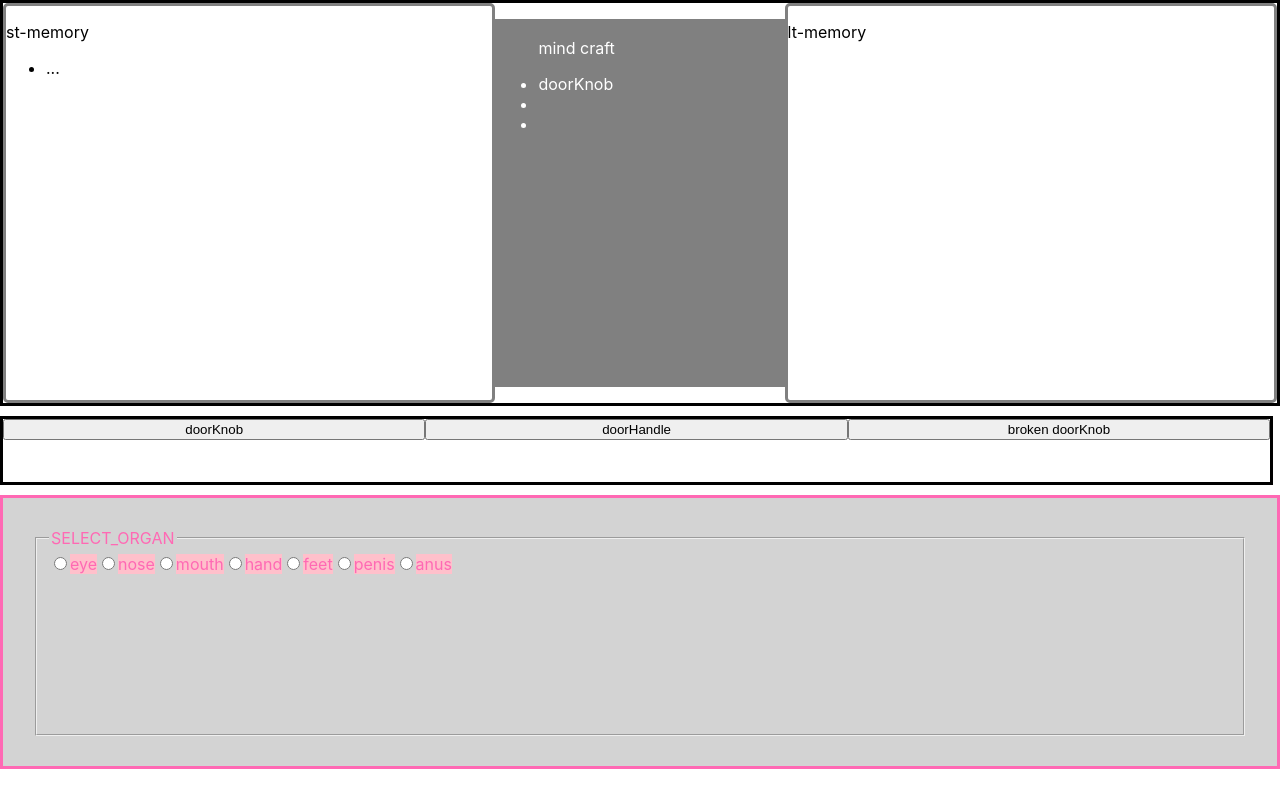
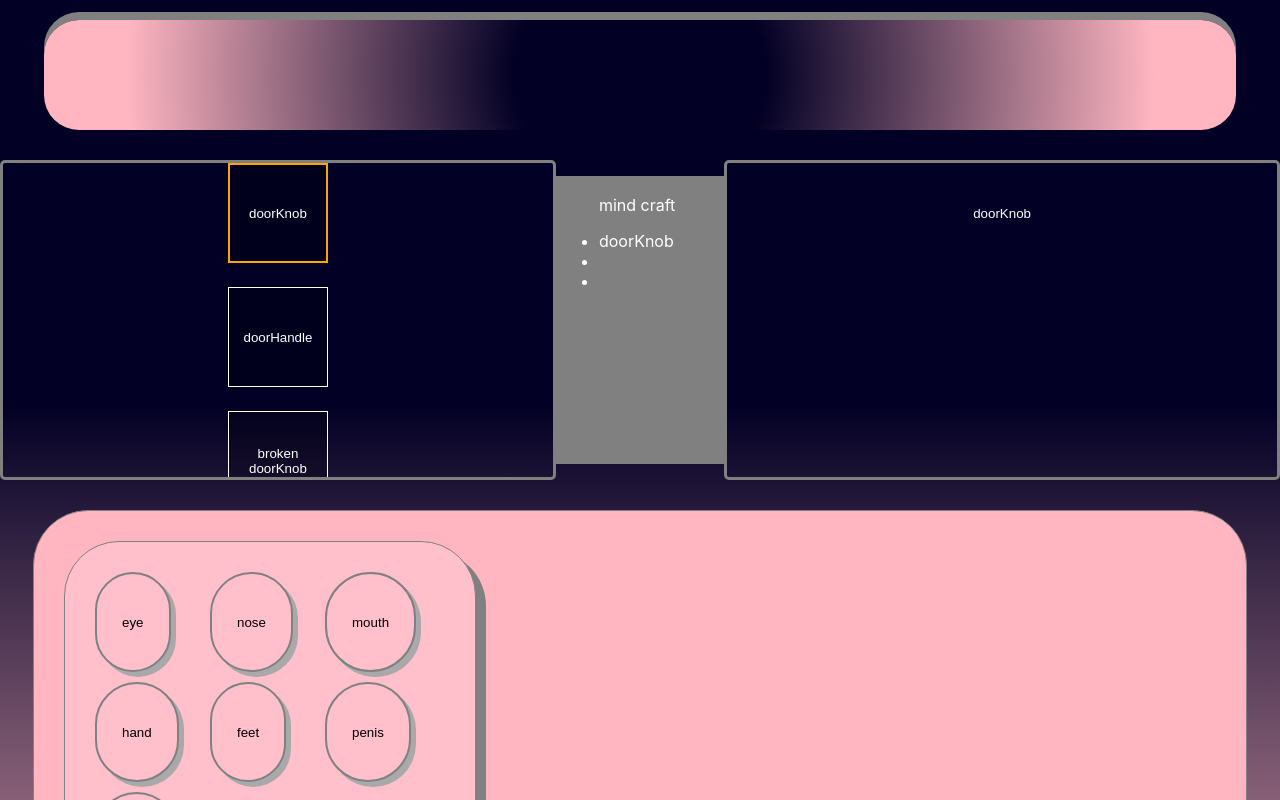
Before and after one commit to GeorgJuranek/repetitions, a React (Create React App) app: page / in a window 1280 px wide. Both pictures are taken after a click on the button "doorKnob". Shown: the top 800 px of the page. Built offline with nearby package versions, Linux system fonts and the light colour scheme.

Commit message:
Changing the  Interface to a face, adding memoryspace

```diff
--- a/src/App.js
+++ b/src/App.js
@@ -1,8 +1,9 @@
+import {useRef} from 'react';
 import {useState, useEffect} from "react";
 import styled from "styled-components";
+import {keyframes} from "styled-components";
 
 import Mind from "./components/Mind";
-import Scene from "./components/Scene";
 import Organs from "./components/Organs";
 
 import {doorknobs} from "./db/optionsArray"
@@ -11,15 +12,28 @@ function App() {
 
   //
   const [chosenOrgan, setChosenOrgan] = useState({name:"", content: []});
+  useEffect(()=> setChosenOrganFunction(""),[chosenOrgan]);
+
+  //
   const [chosenOrganFunction, setChosenOrganFunction] = useState("");
+
 
   //
   const [currentOptions, setCurrentOptions] = useState([]);
+
   const [chosenOption, setChosenOption] = useState({name:"", interaction:"", content: {message:"start", leadsTo: doorknobs}});
+  useEffect(()=> setChosenOrgan({name:"", content: []}),[chosenOption]);
+
   const [pastOptions, setPastOptions] = useState([]);
+
 
   //
   const [currentAction, setCurrentAction] = useState([]);
+
+
+  //REFs
+
+  const memory = useRef();
 
   //
   function bodyAction() {
@@ -29,20 +43,23 @@ function App() {
   };
 
   //
-  let actionString = `i try to ${currentAction[1]} the ${chosenOption.name} with my ${currentAction[0]}`;
-  let actionStringPast = `i have tried to ${currentAction[1]} the ${chosenOption.name} with my ${currentAction[0]}`;
+  let actionString = `i try to ${currentAction[1]} the ${chosenOption.name}`;
+  let actionStringPast = `i have tried to ${currentAction[1]} the ${chosenOption.name}`;
 
   useEffect(()=>
   {
-      if(currentAction.toString() === chosenOption.interaction.toString())
-      {
-          setPastOptions([...pastOptions, actionString + chosenOption.content.message]);
-          setCurrentOptions(chosenOption.content.leadsTo);
+    if(currentAction.toString() === chosenOption.interaction.toString())
+    {
+      setPastOptions([...pastOptions, {action: actionString, result: chosenOption.content.message}]);
+      setCurrentOptions(chosenOption.content.leadsTo);
+      setChosenOption({name:"", interaction:"", content: {message:"start", leadsTo:""}});
       }
       else
       {
-          setPastOptions([...pastOptions, actionStringPast + ` but i couldn't ${currentAction[1]} the ${chosenOption.name} with my ${currentAction[0]}`]);
+        setPastOptions([...pastOptions, {action: actionStringPast, result:`, but i couldn't ${currentAction[1]} the ${chosenOption.name} with my ${currentAction[0]}`}]);
       }
+
+      memory.current.scrollTo(0,memory.current.scrollHeight);
   }
   ,[currentAction]);
 
@@ -50,26 +67,38 @@ function App() {
 
   return (
     <FlexMain>
+      <header>
+        <MemoryUl ref={memory} role="list">
+            {  pastOptions.length>1 && pastOptions.slice(1).map((option)=>
+            <AnimatedLi>
+              <details>
+                <summary>{option.action}</summary>
+                <div>{option.result}</div>
+              </details>
+            </AnimatedLi>)}
+
+        </MemoryUl>
+      </header>
       <Mind
         currentAction={currentAction}
         chosenOrgan={chosenOrgan}
         chosenOrganFunction={chosenOrganFunction}
         chosenOption={chosenOption}
+        setChosenOption={setChosenOption}
+        currentOptions={currentOptions}
         setCurrentOptions={setCurrentOptions}
+        setPastOptions={setPastOptions}
         pastOptions={pastOptions}
-        setPastOptions={setPastOptions}
-      />
-      <Scene
-        currentOptions={currentOptions}
-        setChosenOption={setChosenOption}
       />
       <Organs
         chosenOption={chosenOption}
         chosenOrgan={chosenOrgan}
         setChosenOrgan={setChosenOrgan}
+        chosenOrganFunction={chosenOrganFunction}
         setChosenOrganFunction={setChosenOrganFunction}
+        bodyAction={bodyAction}
+        pastOptions={pastOptions}
       />
-      {chosenOrganFunction && <button onClick={()=> bodyAction()}>{" > "+actionString}</button>}
     </FlexMain>
   );
 }
@@ -82,4 +111,52 @@ const FlexMain = styled.main`
   flex-direction: column;
   gap: 10px;
   width: 100%;
+  background: linear-gradient(180deg, rgba(2,0,36,1) 35%, lightpink 100%, rgba(98,98,98,1) 100%);
+  padding-bottom: 150px;
+  `;
+
+const MemoryUl = styled.ul`
+  color: pink;
+  height: 100px;
+  margin: 20px auto;
+  text-align:center;
+  list-style: none;
+  display: flex;
+  flex-flow: column;
+  height: 10vh;
+  overflow-y: scroll;
+  background: radial-gradient(circle, rgba(2,0,36,1) 21%, lightpink 86%);
+  border: 1px solid navyblue;
+  box-shadow: 0px -8px grey;
+  border-radius: 35px;
+  width: 90%;
+  padding-bottom: 30px;
 `;
+
+//
+const rushInAnim = keyframes`
+    0%{transform:translateY(200px); opacity: 0.01}
+    50%{ opacity: 0.2}
+    100%{transform:translateY(0); opacity: 1}
+`;
+
+const AnimatedLi = styled.li`
+    animation-name: ${rushInAnim};
+    animation-duration: 1.2s;
+    animation-iteration-count: 1;
+    opacity: 0.2;
+    font-size: 0.8rem;
+    border: 1px solid pink;
+
+    :nth-last-child(-n+3) {
+      opacity: 0.3
+    }
+
+    :last-child {
+      opacity: 0.4;
+    }
+
+    :focus {
+      opacity: 0.6;
+    }
+`;
--- /dev/null
+++ b/src/components/BreathButton.js
@@ -0,0 +1,58 @@
+import styled from "styled-components";
+import { keyframes, css } from "styled-components";
+import { useState } from "react";
+
+export default function Breathbutton({ label, activateFrame, setChosenOrganFunction, bodyAction }) {
+  const [isBreathing, setIsBreathing] = useState(false);
+
+  return (
+    <BreathButton
+      onClick={() => {
+        setIsBreathing(true);
+        activateFrame();
+        setChosenOrganFunction(label);
+      }}
+      onAnimationEnd={() => {setIsBreathing(false); bodyAction()}}
+      breathing={isBreathing && breathingClass}
+    >
+      {label}
+    </BreathButton>
+  );
+}
+
+const BreathButton = styled.button`
+  color: white;
+  border-radius: 50px;
+  background-color: lightpink;
+  border-style: dotted;
+  border-color: lightgrey;
+
+  ${(props) => props.breathing}; //for animation
+
+  :active {
+    color: black;
+    border-color: grey;
+    background-color: hotpink;
+    border-style: solid;
+    border-width: 2px;
+  }
+`;
+
+const breathingMotion = keyframes`
+      0%{transform:scale(1); background-color: hotpink; color: black}
+      15%{transform:scale(0.6);background-color: grey}
+      85%{transform:scale(1.2);border-width:3px; background-color: pink}
+      100%{transform:scale(1); background-color: lightpink; color: white}
+`;
+
+const breathingClass = css`
+  animation-name: ${breathingMotion};
+  animation-duration: 1.2s;
+  animation-iteration-count: 1;
+
+  :active {
+    color: black;
+    border-radius: 50px;
+    background-color: green;
+  }
+`;
--- a/src/components/Mind.js
+++ b/src/components/Mind.js
@@ -1,33 +1,57 @@
 import styled from "styled-components";
+import {css} from "styled-components";
 
 function Mind({
     chosenOrgan,
     chosenOrganFunction,
     chosenOption,
-    pastOptions
+    pastOptions,
+    currentOptions,
+    setChosenOption
 }) {
 
+    function switchOption(option) {
+        if(option === chosenOption)
+        {
+            setChosenOption({name:"", interaction:"", content: {message:"start", leadsTo: ""}});
+        }
+        else
+        {
+            setChosenOption(option);
+        }
+    }
 
   return (
     <MindDiv>
+
         <LeftAside>
-            <p>st-memory</p>
-            <ul>
-                <li>...</li>
-            </ul>
+            <OptionsDiv>
+                {currentOptions.map((option)=>
+                    <OptionButton isItOn={option===chosenOption && highlightedOption}
+                    onClick={()=>switchOption(option)}>
+                        {option.name}
+                    </OptionButton>)
+                }
+            </OptionsDiv>
         </LeftAside>
+
+        { pastOptions.length>1 && pastOptions.slice(-1).map((option)=><SubtitleP>{option.action + option.result}</SubtitleP>)}
+
         <MindUl>
         <p>mind craft</p>
             <li>{chosenOption && chosenOption.name}</li>
             <li>{chosenOrgan && chosenOrgan.name}</li>
             <li>{chosenOrganFunction && chosenOrganFunction}</li>
         </MindUl>
+
         <RightAside>
-            <p>lt-memory</p>
-            <ul>
-                {  pastOptions.length>1 && pastOptions.slice(1).map((option)=><li>{option}</li>)}
-            </ul>
+            {chosenOption &&    <OptionButton style={{width: "100%", border: "none", background: "none"}} isItOn={highlightedOption}
+                                onClick={()=>switchOption(chosenOption)}>
+                                    {chosenOption.name}
+                                </OptionButton>
+            }
         </RightAside>
+
     </MindDiv>
   );
 }
@@ -37,13 +61,12 @@ const MindDiv = styled.div`
 display: flex;
 justify-content: center;
 flex-wrap: nowrap;
-
-height: 50vh;
-border: 3px solid black;
+position: relative;
+height: 40vh;
 `;
 
 const MindUl = styled.ul`
-width: 20%;
+width: 10%;
 border: 3px solid grey;
 background-Color: grey;
 color: white;
@@ -51,13 +74,46 @@ color: white;
 
 const LeftAside = styled.aside`
 border: 3px solid grey;
-width: 40%;
+width: 45%;
 border-radius: 5px;
+overflow: scroll;
 `;
 
 
 const RightAside = styled.aside`
-width: 40%;
+width: 45%;
 border: 3px solid grey;
 border-radius: 5px;
 `;
+
+const SubtitleP = styled.p`
+position: absolute;
+background-color: black;
+color: white;
+font-size: 1.5rem;
+bottom: 0;
+`;
+
+//
+const OptionsDiv= styled.div`
+display: grid;
+grid-template-rows: 1fr 1fr 1fr;
+grid-template-coumns: 1fr 1fr 1fr 1fr;
+grid-auto-flow: column;
+justify-items: center;
+gap: 8%;
+width: auto;
+`;
+
+const OptionButton= styled.button`
+color: white;
+background-color: rgba(0, 0, 0, 0.2);
+height: 100px;
+width: 100px;
+border: 1px solid white;
+${(props) => props.isItOn}; //for animation
+`;
+
+const highlightedOption= css`
+border: 2px solid orange;
+`;
--- a/src/components/Organs.js
+++ b/src/components/Organs.js
@@ -1,49 +1,162 @@
 import styled from "styled-components";
+import { keyframes, css } from "styled-components";
+import { useState } from "react";
 
 import {organsArray} from "../db/organsArray";
+import BreathButton from "./BreathButton";
 
-function Organs({chosenOption, chosenOrgan, setChosenOrgan, setChosenOrganFunction}) {
+function Organs({chosenOption, chosenOrgan, setChosenOrgan, chosenOrganFunction, setChosenOrganFunction, bodyAction}) {
 
-    const handleChange = (e) => {
-        const newChosenOrgan = organsArray.find((newOrgan)=> newOrgan.name===e.target.value);
-        setChosenOrgan(newChosenOrgan);
-      };
+  //
+  const [isActive, setIsActive] = useState(false);
+  function activateFrame() {
+    setIsActive(true);
+  }
+  function deactivateFrame() {
+    //bodyAction();
+    setIsActive(false);
+  }
 
+  //
+  function switchOrgan(organ) {
+    const newChosenOrgan = organsArray.find((newOrgan)=> newOrgan.name===organ.name);
+
+    if (organ !== chosenOrgan)
+    {setChosenOrgan(newChosenOrgan);}
+    else {setChosenOrgan({name:"", content: []});}
+  }
+
+////
 return(
-<OrganForm style={chosenOption.name.length>0 ? {display: "grid"} : {display: "none"} }>
-          <fieldset>
-            <legend>SELECT_ORGAN</legend>
-              {organsArray.map((organ, index) =>
-                    <>
-                      <input
-                          type="radio"
-                          id= {"contactChoice"+index}
-                          name="organ"
-                          value= {organ.name}
-                          checked={chosenOrgan.name === organ.name}
-                          onChange={handleChange}
-                      />
-                      <label style={organ.name===chosenOrgan.name ? {backgroundColor: "red"} : {backgroundColor: "pink"}} htmlFor={"contactChoice"+index} >{organ.name}</label>
-                    </>
-                )}
-            <FlexDiv>
-                {chosenOrgan.content.map((organFunction)=> <button onClick={()=>setChosenOrganFunction(organFunction)}> {organFunction} </button>) }
-            </FlexDiv>
+<OrganizingOrgansDiv  isItActive={isActive && constrictionClass}>
+  <FlexDiv>
+    { chosenOption.name.length>0 && organsArray.map((organ)=>
 
-          </fieldset>
-</OrganForm>)
+      <div style={{position: "relative"}}>
+        <OrganButton isItOn={organ===chosenOrgan ? highlightedOrgan:unselectedOrgan} onClick={()=>switchOrgan(organ)}>{organ.name}</OrganButton>
+
+        { organ===chosenOrgan &&
+          <OrganOptions isItActive={isActive ? constrictionClass : !chosenOrganFunction && organOptionsFadeIn} onAnimationEnd={() => deactivateFrame()} >
+                {chosenOrgan.content.map((organFunction)=>  <BreathButton label={organFunction} activateFrame={activateFrame} setChosenOrganFunction={setChosenOrganFunction} bodyAction={bodyAction}/>) }
+          </OrganOptions>
+        }
+      </div>
+    )}
+  </FlexDiv>
+</OrganizingOrgansDiv>
+)
 }
 export default Organs;
 
-const OrganForm=styled.form`
-background-color: lightgrey;
-padding: 30px;
-border: 3px solid hotpink;
-color: hotpink;
+// ANIMATION
+const constriction = keyframes`
+      0%{transform: translate(0,0) scale(1); background-color: pink; border-radius: 55px; box-shadow: 10px 10px grey;}
+      50%{transform:scale(0.95) translate(10px,10px);background-color: lightpink; border-radius: 85px}
+      55%{box-shadow: 0px 0px grey;}
+      95%{transform:scale(1.02), box-shadow: 10px 10px grey;}
+      100%{transform: translate(0,0) scale(1); background-color: pink; border-radius: 55px;}
 `;
+const constrictionClass = css`
+  animation-name: ${constriction};
+  animation-duration: 1.1s;
+  animation-iteration-count: 1;
+`;
+
+//
+const organOptionsAnim = keyframes`
+      0%{transform: scale(0);}
+      100%{transform: scale(1);}
+`;
+const organOptionsFadeIn = css`
+  animation-name: ${organOptionsAnim};
+  animation-duration: 1.1s;
+  animation-iteration-count: 1;
+`;
+
+// STYLED COMPONENTS
+
+const OrganizingOrgansDiv = styled.div`
+  display: flex;
+  gap: 20px;
+  background-color: lightpink;
+  padding: 30px;
+  box-shadow: 0 10px grey;
+  border-radius: 55px;
+  width: 90%;
+  margin: 20px auto;
+  position: relative;
+  border: 1px solid grey;
+  ${(props) => props.isItActive}; //for animation
+
+`;
+
+const OrganOptions = styled.div`
+  background-color: pink;
+  border-radius: 55px;
+  padding: 20px;
+  border: 3px solid grey;
+  width: 300px;
+  height: 200px;
+  box-shadow: 10px 10px grey;
+  position: relative;
+  z-index: 1;
+
+  display: grid;
+  grid-template-columns: 100px 100px 100px;
+  grid-template-rows: 100px 100px 100px;
+  ${(props) => props.isItActive}; //for animation
+`;
+
+//
+const buttonPushedAnim = keyframes`
+    0% {transform:translate(0,0) scale(1); background-color: pink; box-shadow: 5px 5px darkgrey;}
+    100% {transform:translate(5px,5px) scale(0.95); background-color: red;   box-shadow: 0 0 50px red;}
+`;
+const buttonReleasedAnim = keyframes`
+    0% {transform:translate(5px,5px) scale(0.95);; background-color: red;   box-shadow: 0 0 50px red;}
+    100% {transform:translate(0,0) scale(1); background-color: pink;  box-shadow: 5px 5px darkgrey;}
+`;
+  const highlightedOrgan = css`
+    background-color: red;
+    animation-name: ${buttonPushedAnim};
+    animation-duration: 1s;
+    animation-iteration-count: 1;
+    transform:translate(5px,5px) scale(0.95);
+    z-index: 0;
+    box-shadow: 0 0 50px red;
+    `;
+    const unselectedOrgan = css`
+    background-color: pink;
+    animation-name: ${buttonReleasedAnim};
+    animation-duration: 1s;
+    animation-iteration-count: 1;
+    z-index: 1;
+    box-shadow: 5px 5px darkgrey;
+    transform:translate(0,0) scale(1);;
+    `;
+    //
+    const OrganButton = styled.button`
+    border-radius: 50px;
+    border: 2px solid grey;
+    box-shadow:  5px 5px grey;
+    padding: 25px;
+    height: 100px;
+    ${(props) => props.isItOn}; //for animation
+    `;
+
+//
+
 
 const FlexDiv = styled.div`
 display: grid;
 grid-template-columns: 100px 100px 100px;
 grid-template-rows: 50px 50px 50px;
+width: 350px;
+height: 350px;
+padding: 30px;
+background-color: pink;
+border-radius: 55px;
+gap: 60px 15px;
+box-shadow: 10px 10px grey;
+border: 1px solid grey;
 `;
```
